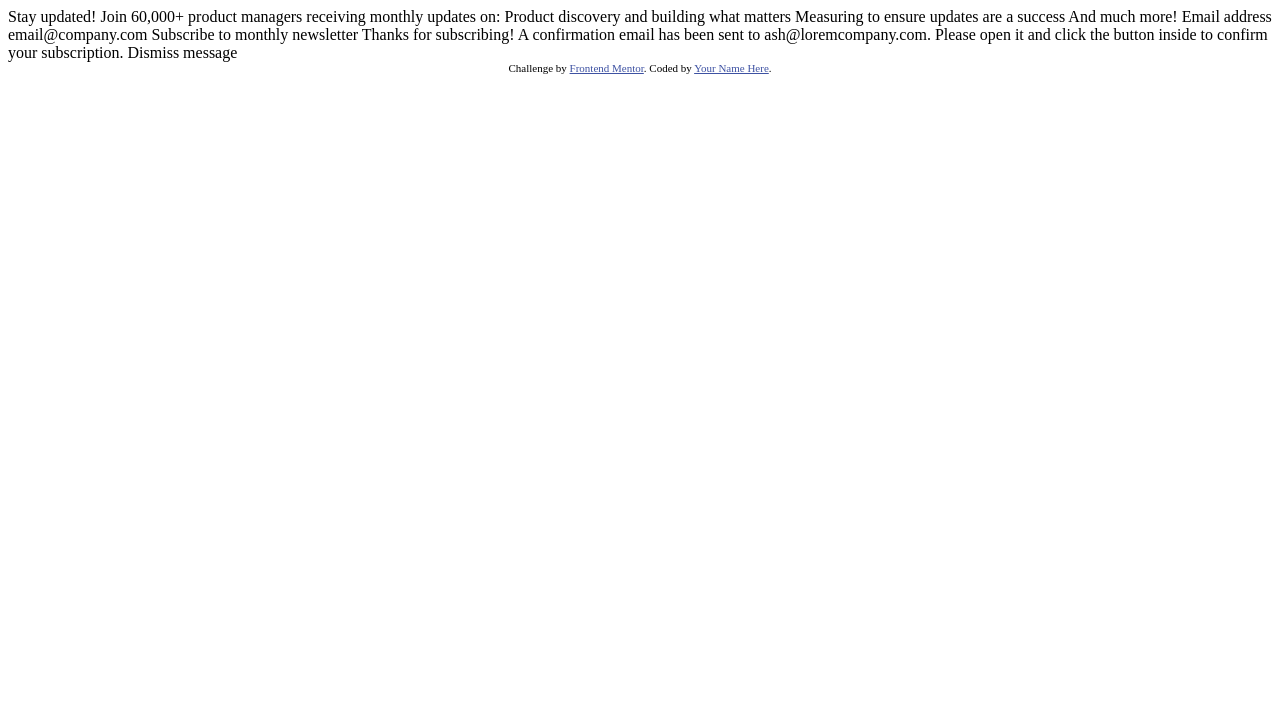
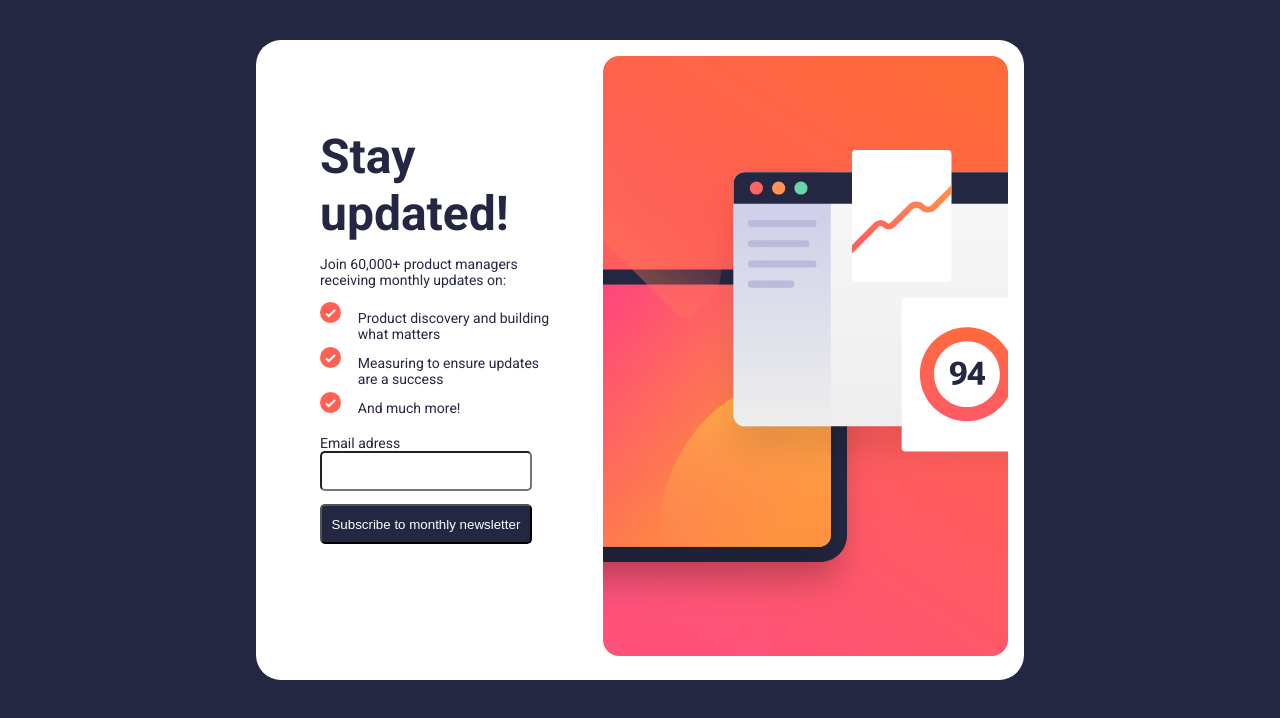
Before and after one commit to Gareisignacio/newsletter-sign-up-with-success-message-main, a plain HTML site: page index.html in a window 1280 px wide. Drawn offline with Linux system fonts and the light colour scheme.

Commit message:
front face

```diff
--- a/index.html
+++ b/index.html
@@ -13,40 +13,47 @@
     .attribution { font-size: 11px; text-align: center; }
     .attribution a { color: hsl(228, 45%, 44%); }
   </style>
+  <link rel="stylesheet" href="main.css">
 </head>
 <body>
+  <div class="front-container">
+    <div class="sign-up-text">
+      <h1>Stay updated!</h1>
+      <p>Join 60,000+ product managers receiving monthly updates on:
+      </p>
+      <div class="list">
+        <ul>
+          <li> Product discovery and building what matters</li>
+          <li>Measuring to ensure updates are a success</li>
+          <li>And much more!</li>
+        </ul>
+      </div>
+      <div class="form">
+        <p>Email adress</p>
+        <input class="email-box" type="email">
+        <button>Subscribe to monthly newsletter</button>
+      </div>
+    </div>
+    <div class="sign-up-img">
+      <img src="assets/images/illustration-sign-up-desktop.svg">
+    </div>
+  </div>
+  <div class="back-container">
+    <img src="assets/images/icon-list.svg" alt="">
+    <h1>Thanks for subscribing!</h1>
+    <p>A confirmation email has been sent to ash@loremcompany.com.
+      Please open it and click the button inside to confirm your subscription.</p>
+    <button>Dismiss message</button>
+  </div>
 
-  <!-- Sign-up form start -->
 
-  Stay updated!
 
-  Join 60,000+ product managers receiving monthly updates on:
 
-  Product discovery and building what matters
-  Measuring to ensure updates are a success
-  And much more!
-
-  Email address
-  email@company.com
-
-  Subscribe to monthly newsletter
-
-  <!-- Sign-up form end -->
-
-  <!-- Success message start -->
-
-  Thanks for subscribing!
-
-  A confirmation email has been sent to ash@loremcompany.com.
-  Please open it and click the button inside to confirm your subscription.
-
-  Dismiss message
-
-  <!-- Success message end -->
-
-  <div class="attribution">
+  <!-- <div class="attribution">
     Challenge by <a href="https://www.frontendmentor.io?ref=challenge" target="_blank">Frontend Mentor</a>.
     Coded by <a href="#">Your Name Here</a>.
-  </div>
+  </div> -->
+
+
 </body>
 </html>
--- /dev/null
+++ b/main.scss
@@ -0,0 +1,83 @@
+@import url('https://fonts.googleapis.com/css2?family=Roboto:wght@400;700&display=swap');
+
+:root{
+   --color-principal: hsl(234, 29%, 20%);
+   --color-secundario: hsl(235, 18%, 26%);
+   --Grey: hsl(231, 7%, 60%);
+   --Tomato: hsl(4, 100%, 67%);
+}
+
+*{
+   margin: 0;
+   padding: 0;
+   box-sizing: border-box;
+}
+body{
+   background: var(--color-principal);
+   color: var(--color-principal);
+   position: relative;
+   font-size: 16px;
+   font-family: 'Roboto', sans-serif;
+}
+.front-container{
+   background: white;
+   position: absolute;
+   width:60%;
+   height: 80vh;
+   left: 20%;
+   top: 5vh;
+   border-radius: 25px;
+   padding: 1em 1em;
+   display: flex;
+
+   .sign-up-text{
+      padding: 4.5em 3em;
+      h1{
+         font-size: 3rem;
+      }
+      p{
+         padding: 1em 0em;
+         font-size: 14px;
+         width: 90%;
+      }
+      .list{
+         font-size: 14px;
+         ul{
+            li{
+               list-style-image: url("assets/images/icon-list.svg");
+               padding-bottom: 5px;
+               margin-left: 2em;
+               padding-left: .7em;
+            }
+         }
+      }
+      .form{
+         p{
+            padding-bottom: 0;
+         }
+         .email-box{
+            width: 90%;
+            height: 3em;
+            border-radius: 5px;
+            margin-bottom: 1em;
+            padding: 0 1em;
+         }
+         button{
+            width: 90%;
+            height: 3em;
+            border-radius: 5px;
+            background: var(--color-principal);
+            color: white;
+         }
+      }
+   }
+   .sign-up-img{
+      img{
+         height: 75vh;
+      }
+   }
+}
+.back-container{
+   position: absolute;
+   display: none;
+}
```
Also changed, not shown: main.css (added), 1 other file.
